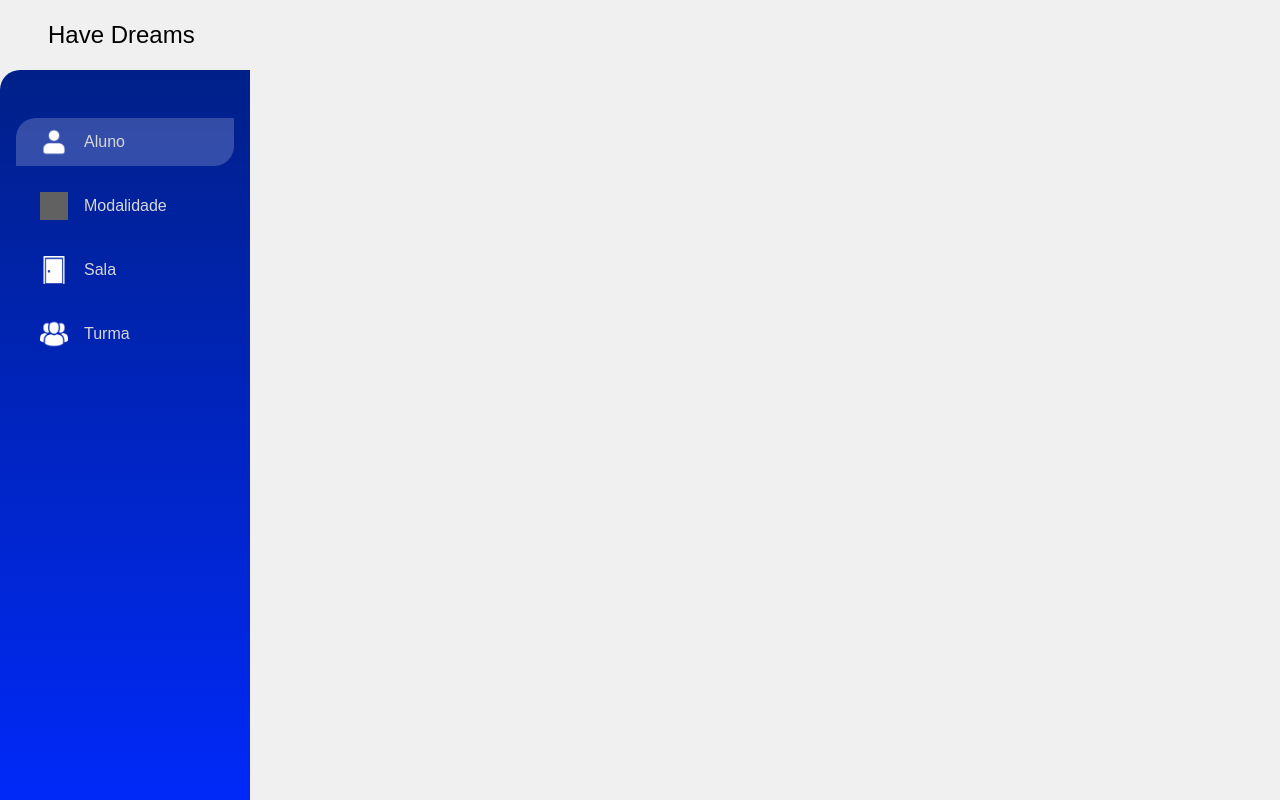
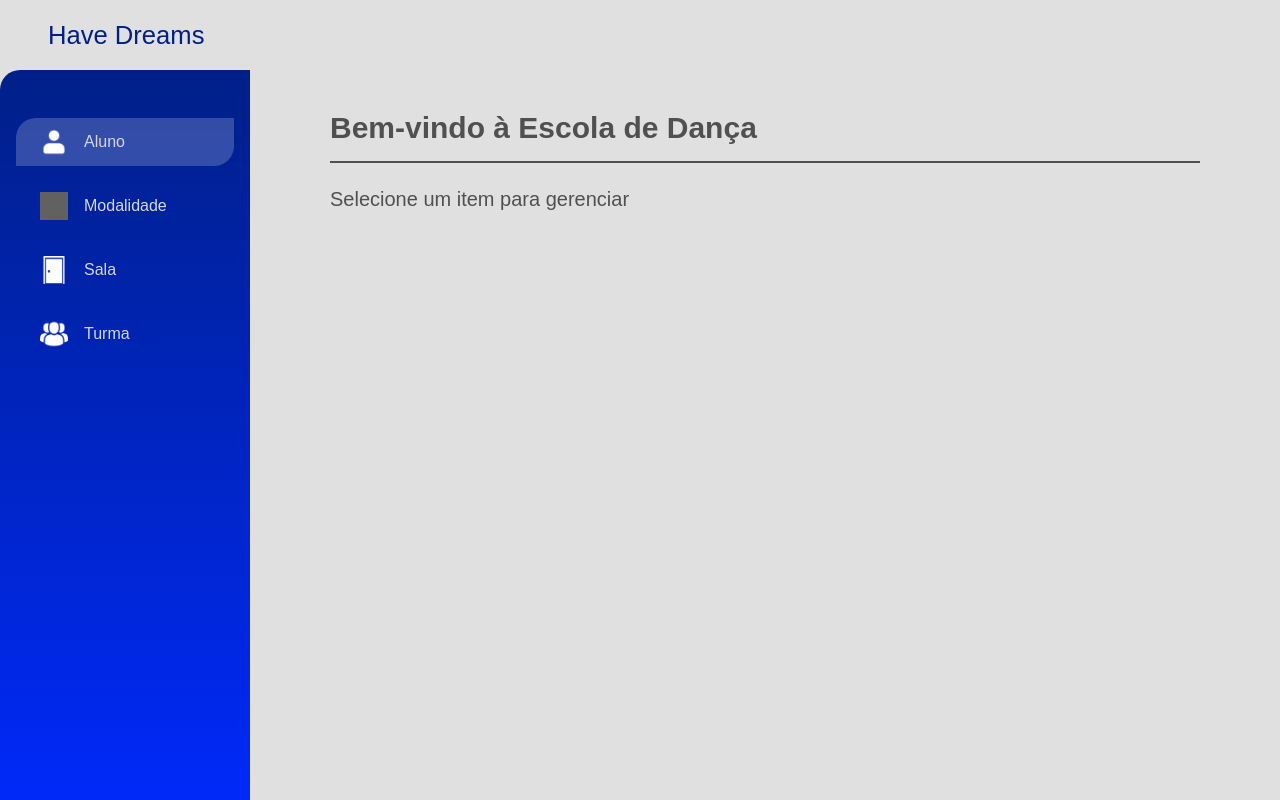
Before and after one commit to juliaduboisas/BD2-EP, an Angular app in the folder front/: page / in a window 1280 px wide. Built offline with nearby package versions, Linux system fonts and the light colour scheme; grey boxes are pictures that could not be loaded.

Commit message:
feat: redirecionamento funcional e adição do home

```diff
--- a/front/src/app/app.config.ts
+++ b/front/src/app/app.config.ts
@@ -2,11 +2,13 @@ import { ApplicationConfig, provideBrowserGlobalErrorListeners, provideZoneChang
 import { provideRouter } from '@angular/router';
 
 import { routes } from './app.routes';
+import { provideHttpClient } from '@angular/common/http';
 
 export const appConfig: ApplicationConfig = {
   providers: [
     provideBrowserGlobalErrorListeners(),
     provideZoneChangeDetection({ eventCoalescing: true }),
-    provideRouter(routes)
+    provideRouter(routes),
+    provideHttpClient()
   ]
 };
--- a/front/src/app/app.html
+++ b/front/src/app/app.html
@@ -1,2 +1 @@
 <app-layout></app-layout>
-<router-outlet />
--- a/front/src/app/app.routes.ts
+++ b/front/src/app/app.routes.ts
@@ -1,9 +1,10 @@
 import { StudentsList } from './components/student/students-list/students-list';
 import { StudentForm } from './components/student/student-form/student-form';
 import { Routes } from '@angular/router';
+import { Home } from './components/home/home';
 
 export const routes: Routes = [
-  { path: '**', redirectTo: '' },
+  { path: '', component:  Home},
   { path: 'students', component: StudentsList },
   { path: 'students/new', component: StudentForm },
   { path: 'students/edit/:cpf', component: StudentForm },
--- a/front/src/app/app.ts
+++ b/front/src/app/app.ts
@@ -1,10 +1,9 @@
 import { Component } from '@angular/core';
-import { RouterOutlet } from '@angular/router';
 import { Layout } from "./components/layout/layout";
 
 @Component({
   selector: 'app-root',
-  imports: [RouterOutlet, Layout],
+  imports: [Layout],
   templateUrl: './app.html',
   styleUrl: './app.css'
 })
--- /dev/null
+++ b/front/src/app/components/home/home.html
@@ -0,0 +1,4 @@
+<div class="home">
+    <h1>Bem-vindo à Escola de Dança</h1>
+    <p>Selecione um item para gerenciar</p>
+</div>
--- a/front/src/app/components/layout/layout.css
+++ b/front/src/app/components/layout/layout.css
@@ -3,6 +3,19 @@
   position: relative;
   display: flex;
   flex-direction: column;
+}
+
+.top-row {
+  height: 70px;
+  display: flex;
+  align-items: center;
+  padding-left: 3rem;
+}
+
+.top-row a {
+  font-size: 1.6rem;
+  text-decoration: none;
+  color: #002088;
 }
 
 main {
@@ -19,15 +32,16 @@ app-sidebar {
   background: linear-gradient(to bottom, #002088, #0029F9);
 }
 
-.top-row {
-  height: 70px;
-  display: flex;
-  align-items: center;
-  padding-left: 3rem;
+.content{
+  width: 100%;
+  padding-top: 1rem;
+  padding-left: 5rem;
+  padding-right: 5rem;
+  font-size: 20px;
+  color: #505050;
 }
 
-.top-row a {
-  font-size: 1.5rem;
-  text-decoration: none;
-  color: inherit;
+::ng-deep .content h1 {
+  padding-bottom: 1rem;
+  border-bottom: 2px solid #505050;
 }
--- a/front/src/app/components/sidebar/sidebar.ts
+++ b/front/src/app/components/sidebar/sidebar.ts
@@ -1,4 +1,5 @@
 import { Component } from '@angular/core';
+import { Router } from '@angular/router';
 
 @Component({
   selector: 'app-sidebar',
@@ -8,7 +9,10 @@ import { Component } from '@angular/core';
 export class Sidebar {
   activeLink: string = 'students';
 
+  constructor(private router: Router) {}
+
   setActive(link: string) {
     this.activeLink = link;
+    this.router.navigate([link]);
   }
 }
--- a/front/src/app/components/student/student-form/student-form.html
+++ b/front/src/app/components/student/student-form/student-form.html
@@ -1,5 +1,5 @@
 <div class="container">
-  <h2>{{ isEditMode ? 'Editar Aluno' : 'Adicionar Novo Aluno' }}</h2>
+  <h1>{{ isEditMode ? 'Editar Aluno' : 'Adicionar Novo Aluno' }}</h1>
 
   <form [className]="studentForm" (ngSubmit)="onSubmit()">
     <div class="mb-3">
--- a/front/src/app/components/student/students-list/students-list.html
+++ b/front/src/app/components/student/students-list/students-list.html
@@ -1,5 +1,6 @@
 <div class="container">
-  <h2>Index de Alunos</h2>
+  <h1>Index de Alunos</h1>
+
   <button class="btn btn-primary" (click)="createNewStudent()">Create New</button>
 
   <table class="table table-striped mt-3">
--- a/front/src/styles.css
+++ b/front/src/styles.css
@@ -1,5 +1,5 @@
 html, body {
-    background-color: #f0f0f0;
+    background-color: #e0e0e0;
     height: 100%;
     margin: 0;
 }
```
Also changed, not shown: front/src/app/components/home/home.ts (added, +11 -0 lines), front/src/app/components/home/home.css (added), 1 other file (tests, documents, lock files or other folders).
